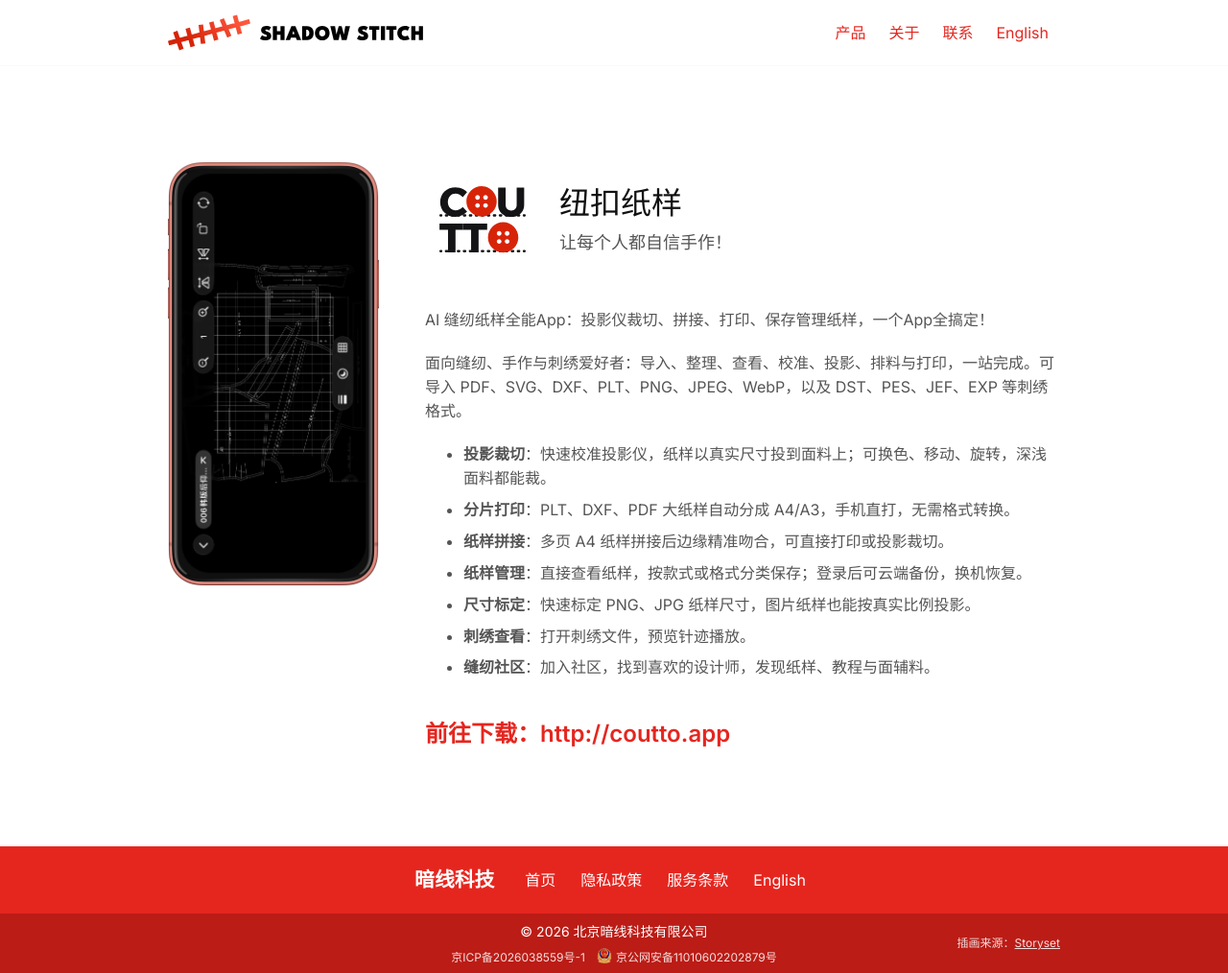
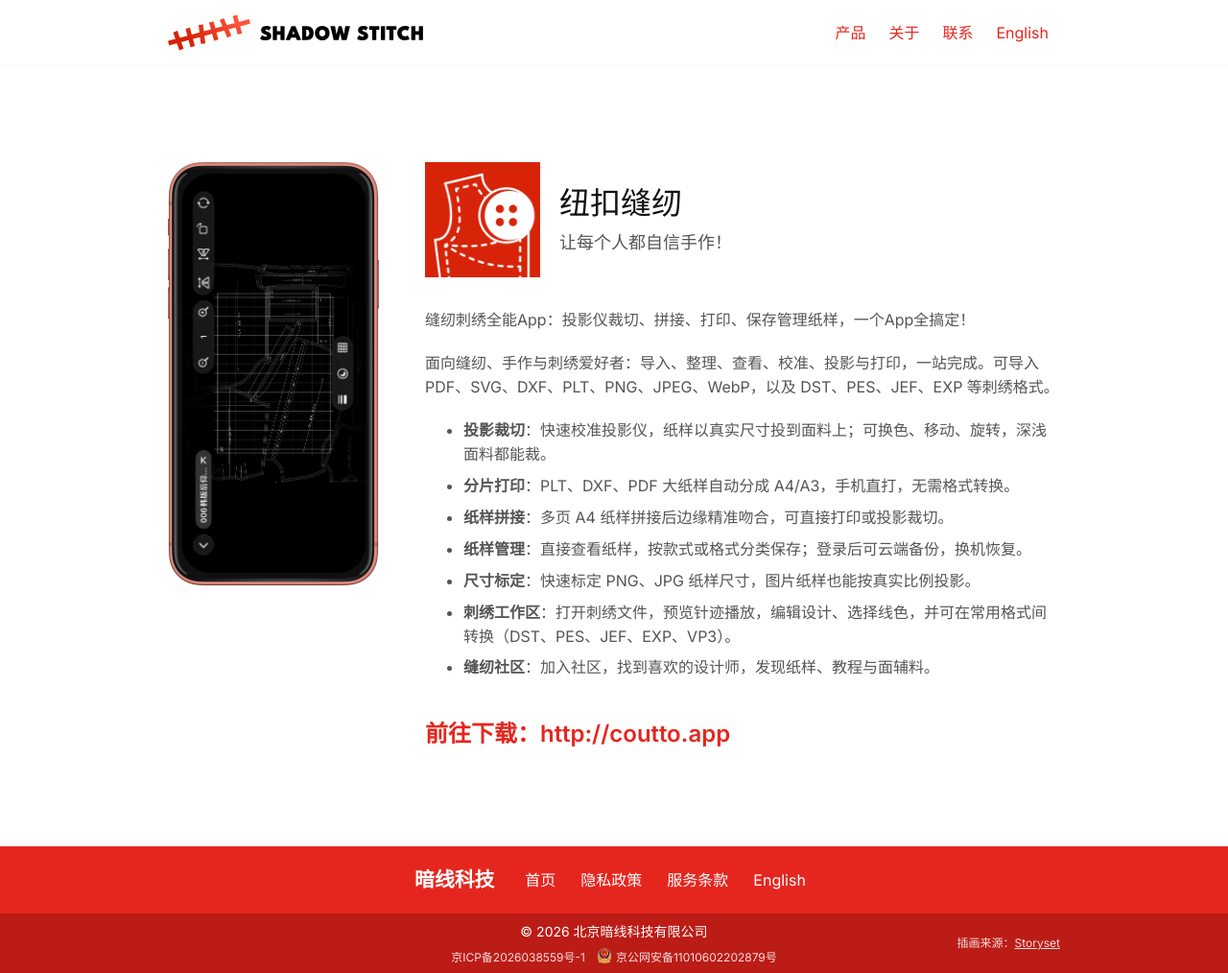
Before and after one commit to shadowstitchai/shadowstitchai.github.io, a Jekyll site: the page built from _products/coutto.md, in a window 1280 px wide. Shown: the whole page at 96% size. Built offline with Jekyll 4.4.1, drawn with Linux system fonts in a browser that asks for light colours.

Commit message:
docs: rename Coutto Pattern to Coutto Sew and update product icon

```diff
--- a/_products/coutto.md
+++ b/_products/coutto.md
@@ -1,24 +1,24 @@
 ---
-title: 纽扣纸样
-list_title: Coutto 纽扣纸样
+title: 纽扣缝纫
+list_title: Coutto 纽扣缝纫
 lang: zh-CN
 weight: 1
-icon: "/images/CouttoApp.icon/Assets/App Icon Vector 3.svg"
+icon: "/images/CouttoApp.icon/Assets/app-icon.png"
 slogan: 让每个人都自信手作！
 mockup: "/images/coutto/iphone-mockup.png"
 download_url: http://coutto.app
 download_label: 前往下载
-description: 纽扣纸样是缝纫纸样全能工具：投影裁切、分片打印、纸样拼接、云端管理、图片尺寸标定与刺绣查看。
+description: 纽扣缝纫是缝纫刺绣全能工具：投影裁切、分片打印、纸样拼接、云端管理、图片尺寸标定与刺绣编辑。
 ---
 
-AI 缝纫纸样全能App：投影仪裁切、拼接、打印、保存管理纸样，一个App全搞定！
+缝纫刺绣全能App：投影仪裁切、拼接、打印、保存管理纸样，一个App全搞定！
 
-面向缝纫、手作与刺绣爱好者：导入、整理、查看、校准、投影、排料与打印，一站完成。可导入 PDF、SVG、DXF、PLT、PNG、JPEG、WebP，以及 DST、PES、JEF、EXP 等刺绣格式。
+面向缝纫、手作与刺绣爱好者：导入、整理、查看、校准、投影与打印，一站完成。可导入 PDF、SVG、DXF、PLT、PNG、JPEG、WebP，以及 DST、PES、JEF、EXP 等刺绣格式。
 
 - **投影裁切**：快速校准投影仪，纸样以真实尺寸投到面料上；可换色、移动、旋转，深浅面料都能裁。
 - **分片打印**：PLT、DXF、PDF 大纸样自动分成 A4/A3，手机直打，无需格式转换。
 - **纸样拼接**：多页 A4 纸样拼接后边缘精准吻合，可直接打印或投影裁切。
 - **纸样管理**：直接查看纸样，按款式或格式分类保存；登录后可云端备份，换机恢复。
 - **尺寸标定**：快速标定 PNG、JPG 纸样尺寸，图片纸样也能按真实比例投影。
-- **刺绣查看**：打开刺绣文件，预览针迹播放。
+- **刺绣工作区**：打开刺绣文件，预览针迹播放，编辑设计、选择线色，并可在常用格式间转换（DST、PES、JEF、EXP、VP3）。
 - **缝纫社区**：加入社区，找到喜欢的设计师，发现纸样、教程与面辅料。
```
Also changed, not shown: _products/coutto-en.md (+6 -6 lines), coutto/index.md (+4 -4 lines), en/coutto.md (+4 -4 lines), en/products.md (+2 -2 lines), products.md (+2 -2 lines), images/CouttoApp.icon/Assets/app-icon.png (added).
